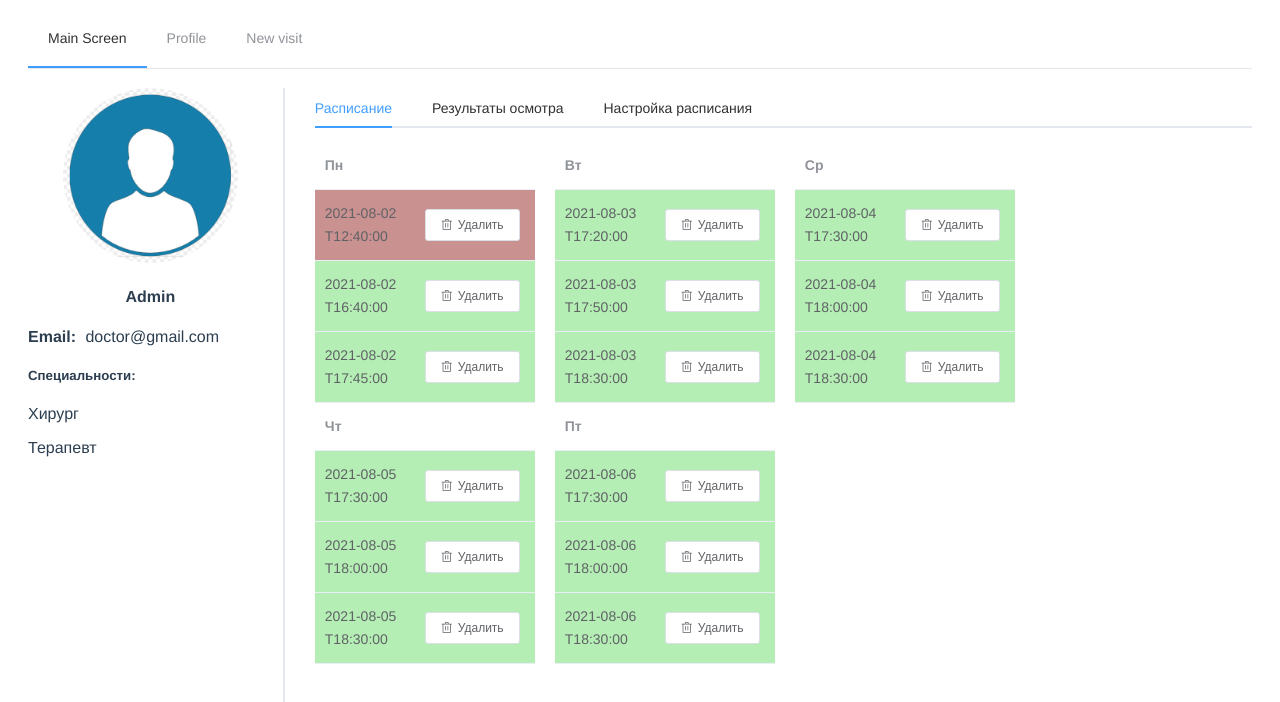
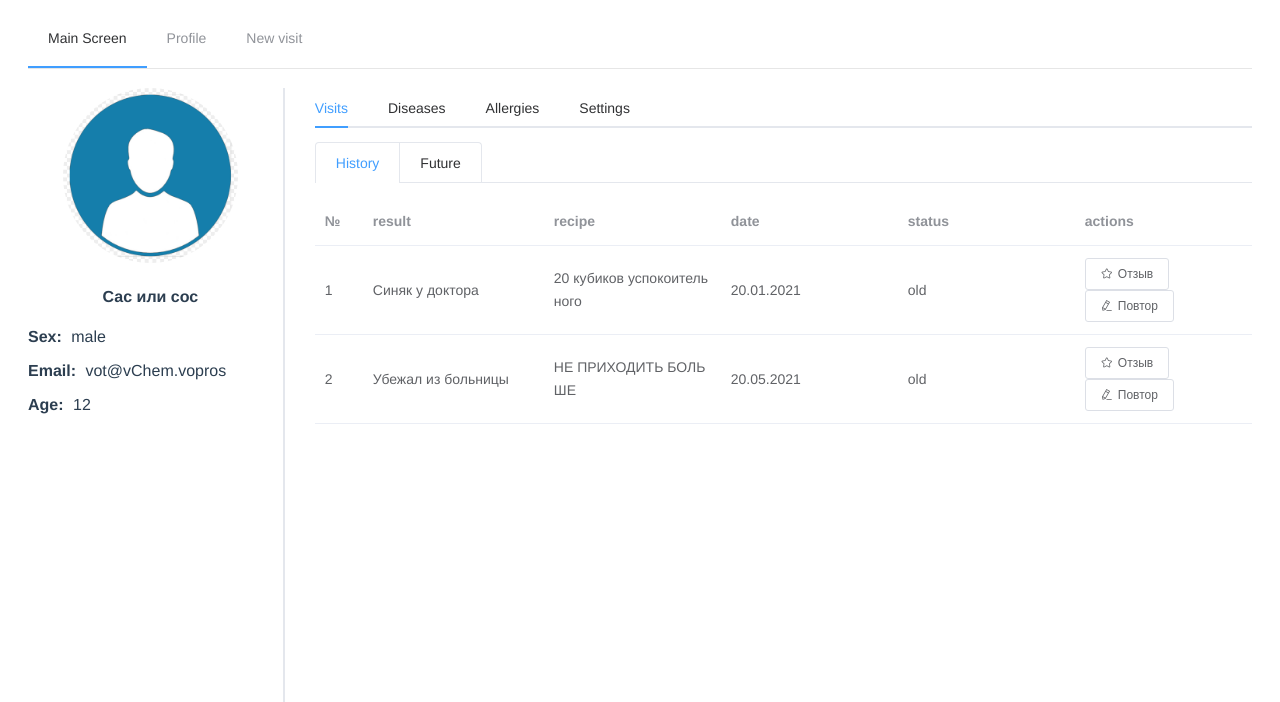
Before and after one commit to katseliv/healthcare-frontend, a Vue app: page /portal/profile in a window 1280 px wide. Shown: the top 702 px of the page. Built offline with nearby package versions, Linux system fonts and the light colour scheme; data requests are answered from the project's data file.

Commit message:
doctors and appointments added to db.json. getVisitsByPatientId added to EventService

```diff
--- a/db.json
+++ b/db.json
@@ -4,8 +4,7 @@
       "id": 1,
       "day": "Пн",
       "date": "2021-06-26",
-      "slots": [
-        {
+      "slots": [{
           "id": 1,
           "time": "2021-08-02T12:40:00",
           "isFree": false
@@ -26,8 +25,7 @@
       "id": 2,
       "day": "Вт",
       "date": "2021-06-27",
-      "slots": [
-        {
+      "slots": [{
           "id": 4,
           "time": "2021-08-03T17:20:00",
           "isFree": true
@@ -48,8 +46,7 @@
       "id": 3,
       "day": "Ср",
       "date": "2021-06-28",
-      "slots": [
-        {
+      "slots": [{
           "id": 7,
           "time": "2021-08-04T17:30:00",
           "isFree": true
@@ -70,8 +67,7 @@
       "id": 4,
       "day": "Чт",
       "date": "2021-06-29",
-      "slots": [
-        {
+      "slots": [{
           "id": 10,
           "time": "2021-08-05T17:30:00",
           "isFree": true
@@ -92,8 +88,7 @@
       "id": 5,
       "day": "Пт",
       "date": "2021-06-30",
-      "slots": [
-        {
+      "slots": [{
           "id": 13,
           "time": "2021-08-06T17:30:00",
           "isFree": true
@@ -114,8 +109,7 @@
       "id": 6,
       "day": "Сб",
       "date": "2021-06-31",
-      "slots": [
-        {
+      "slots": [{
           "id": 16,
           "time": "2021-08-07T17:30:00",
           "isFree": true
@@ -136,8 +130,7 @@
       "id": 7,
       "day": "Вс",
       "date": "2021-06-01",
-      "slots": [
-        {
+      "slots": [{
           "id": 19,
           "time": "2021-08-08T17:30:00",
           "isFree": true
@@ -164,7 +157,10 @@
       "eMail": "666@666.66"
     },
     {
-      "fullName": "Бла бла бла",
+      "fullName": "Сас или сос",
+      "age": 12,
+      "sex": "male",
+      "eMail": "vot@vChem.vopros",
       "id": 1
     },
     {
@@ -174,5 +170,62 @@
       "sex": "female",
       "eMail": "rusalka@gipsy.com"
     }
+  ],
+  "appointments": [
+    {
+      "id": 0,
+      "doctorId": 1,
+      "patientId": 1,
+      "result": "string",
+      "recipe": "string",
+      "dateAndTime": "string",
+      "status": "string"
+    },
+    {
+      "id": 1,
+      "doctorId": 1,
+      "patientId": 1,
+      "result": "string",
+      "recipe": "string",
+      "dateAndTime": "string",
+      "status": "string"
+    },
+    {
+      "id": 2,
+      "doctorId": 1,
+      "patientId": 2,
+      "result": "string",
+      "recipe": "string",
+      "dateAndTime": "string",
+      "status": "string"
+    },
+    {
+      "id": 3,
+      "doctorId": 1,
+      "patientId": 1,
+      "result": "string",
+      "recipe": "string",
+      "dateAndTime": "string",
+      "status": "string"
+    }
+  ],
+  "doctors": [
+    {
+      "id": 1,
+      "fullName": "Скальпелева Ампутация Хирурговна",
+      "age": 0,
+      "email": "string",
+      "specialties": {},
+      "totalStage": 0
+    },
+        {
+      "id": 2,
+      "fullName": "Гастритов Желудок Таблеткович",
+      "age": 0,
+      "email": "string",
+      "specialties": {},
+      "totalStage": 0
+    }
+
   ]
 }
--- a/src/api/EventService.ts
+++ b/src/api/EventService.ts
@@ -1,3 +1,4 @@
+import Visit from "@/models/visit.model";
 import axios from "axios"
 
 const apiClient = axios.create({
@@ -9,7 +10,7 @@ const apiClient = axios.create({
     },
 })
 
-export default {
+const EventService = {
     getSchedule() {
         return apiClient.get('/schedule');
     },
@@ -21,5 +22,10 @@ export default {
     },
     putPatientById(id: number, patientData: any) {
         return apiClient.put(`/patients/${id}`, patientData)
+    },
+    getVisitsByPatientId(patientId: number) {
+        return apiClient.get(`/appointments?patientId=${patientId}`)
     }
+
 }
+export default EventService
--- a/src/components/Visits/Future.vue
+++ b/src/components/Visits/Future.vue
@@ -1,7 +1,7 @@
 <template>
   <el-table class="table" :data="visits" style="width: 100%">
     <el-table-column type="index" label="№"> </el-table-column>
-    <el-table-column prop="doctor" label="Имя врача"> </el-table-column>
+    <el-table-column prop="doctorName" label="Имя врача"> </el-table-column>
     <el-table-column prop="dateAndTime" label="date"> </el-table-column>
     <el-table-column label="actions">
       <el-button icon="el-icon-delete" size="small">Удалить</el-button>
@@ -11,7 +11,7 @@
 
 <script lang="ts">
 import { defineComponent } from "vue";
-import Visit from "@/models/visitit.model";
+import Visit from "@/models/visit.model";
 //import Doctor from "@/models/doctor.model";
 
 export default defineComponent({
@@ -20,13 +20,13 @@ export default defineComponent({
       visits: [
         {
           dateAndTime: "20.11.2021",
-          doctor: "Петров Д.В",
+          doctorName: 2,
         },
         {
           dateAndTime: "20.10.2021",
-          doctor: "Иванов И.И",
+          doctoName: 1,
         },
-      ],
+      ] as any,
       //   doctors: [
       //     {
       //       fullName: "Иванов И.И.",
@@ -37,6 +37,7 @@ export default defineComponent({
       //   ] as Doctor[],
     };
   },
+
   computed: {
     //   futureVisit() {
     //       let result = [];
--- a/src/components/Visits/History.vue
+++ b/src/components/Visits/History.vue
@@ -18,7 +18,7 @@
 
 <script lang="ts">
 import { defineComponent } from "vue";
-import Visit from "@/models/visitit.model";
+import Visit from "@/models/visit.model";
 
 export default defineComponent({
   data() {
--- a/src/components/Visits/Visits.vue
+++ b/src/components/Visits/Visits.vue
@@ -13,6 +13,7 @@
 import { defineComponent } from "vue";
 import Future from "./Future.vue";
 import History from "./History.vue";
+import EventService from "@/api/EventService";
 
 export default defineComponent({
   data() {
@@ -24,6 +25,21 @@ export default defineComponent({
     History,
     Future,
   },
+
+  async created() {
+    const visits = await EventService.getVisitsByPatientId(1)
+      .then((response) => {
+        return response.data;
+      })
+      .then((response) => {
+        response.forEach((element: any) => {
+          element.doctorName = "Работает";
+        });
+
+        return response;
+      });
+    console.log(visits);
+  },
 });
 </script>
 
--- a/src/models/visitit.model.ts
+++ b/src/models/visit.model.ts
@@ -5,8 +5,8 @@ import EntityModel from '@/models/entity.model';
 interface Visit extends EntityModel {
 	doctorId: number,
 	patientId: number,
-	result: string,
-	recipe: string,
+	result: string | undefined,
+	recipe: string | undefined,
 	dateAndTime: string,
 	status: string
 }
--- a/src/store/index.ts
+++ b/src/store/index.ts
@@ -6,7 +6,7 @@ import doctorProfile from './modules/doctorProfile';
 
 export default createStore({
   state: {
-    userType: 'doctor',
+    userType: 'patient',
   },
   modules: {
     loginModule,
--- a/src/store/modules/patientProfile.ts
+++ b/src/store/modules/patientProfile.ts
@@ -22,7 +22,6 @@ const patientProfile = {
 		updatePatientProfile(context: any, id: number) {
 			EventService.getPatientById(id)
 				.then((response) => {
-					console.log(response.data)
 					context.commit('UPDATE_PATIENT_PROFILE', response.data)
 				})
 				.catch((error) => {
```
